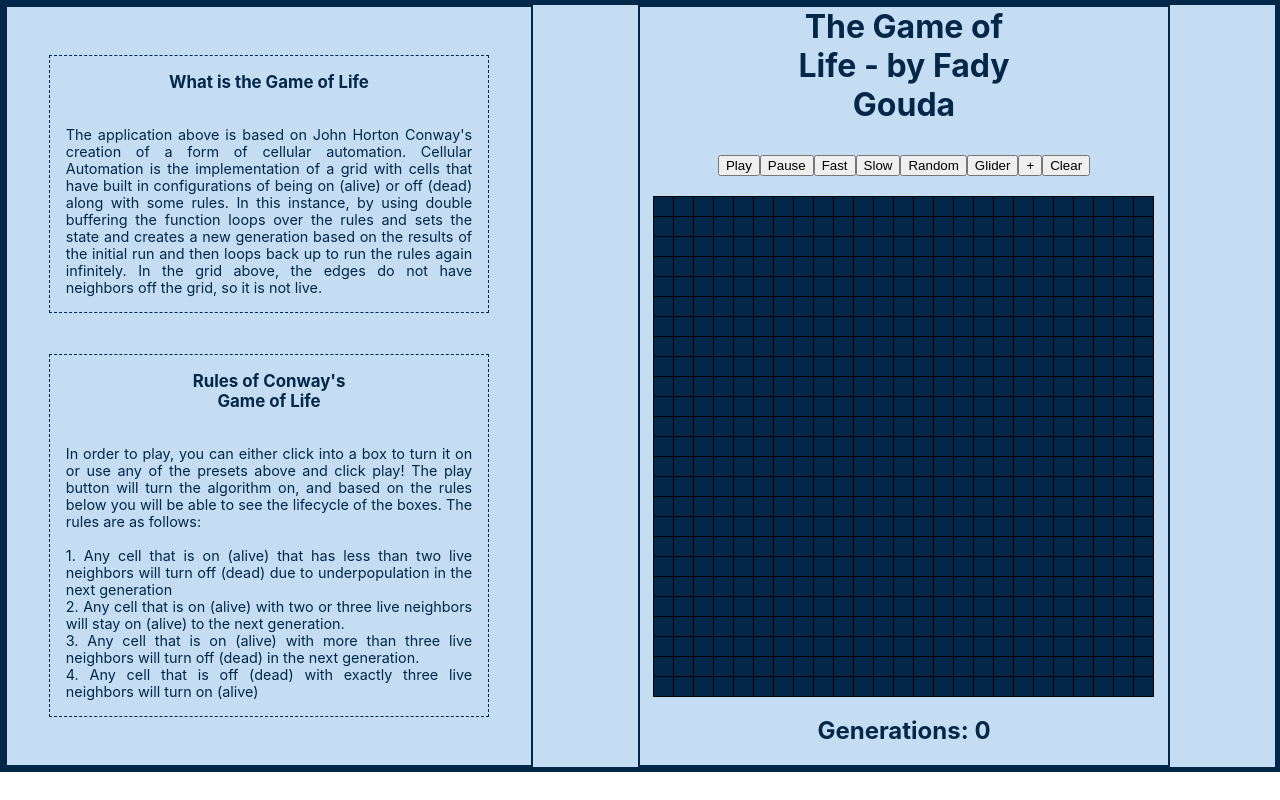
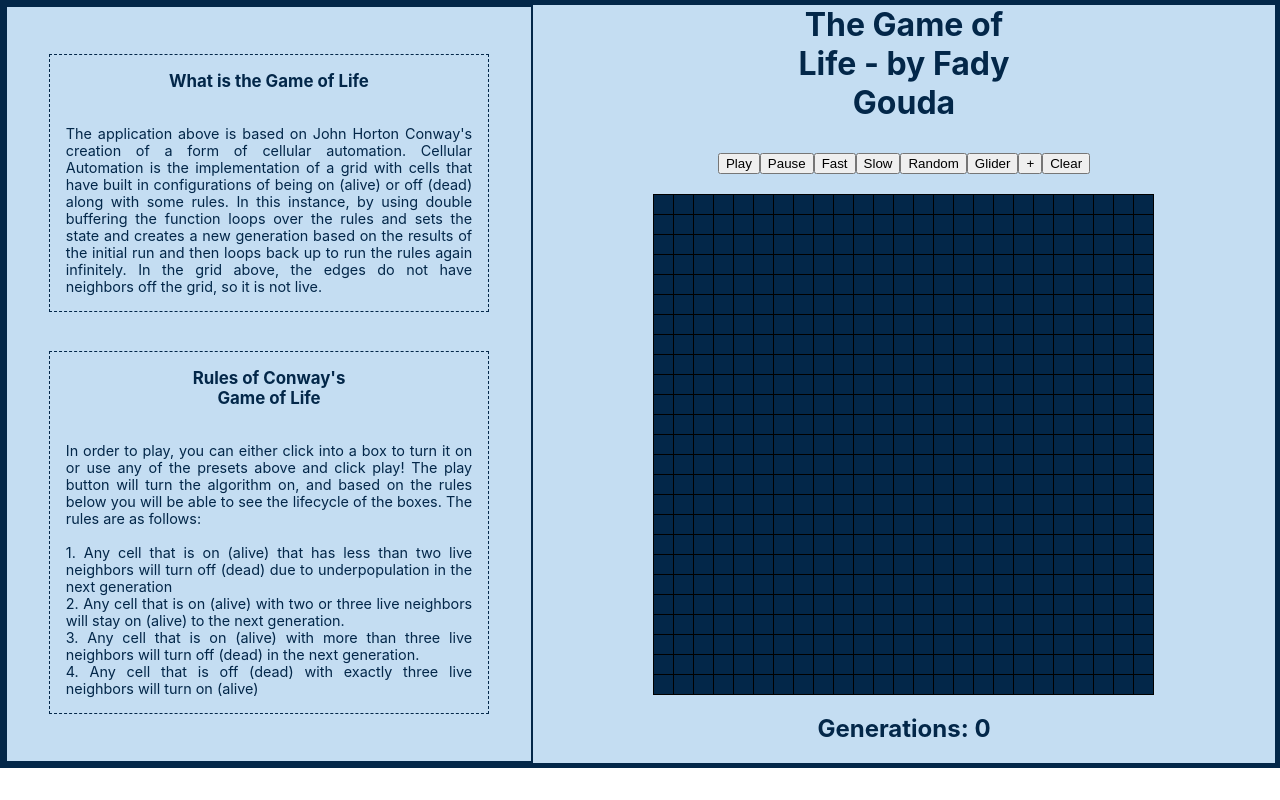
Before and after one commit to fadygouda/CS-PT13-Conway-s-Game-Of-Life, a React (Create React App) app in the folder gameoflife/: page / in a window 1280 px wide. Built offline with nearby package versions, Linux system fonts and the light colour scheme.

Commit message:
final adjustment

```diff
--- a/gameoflife/src/App.css
+++ b/gameoflife/src/App.css
@@ -7,7 +7,6 @@
 }
 .main {
   margin: 0 auto;
-  border: 2px solid #032749;
 }
 .box {
   display: inline-block;
```
